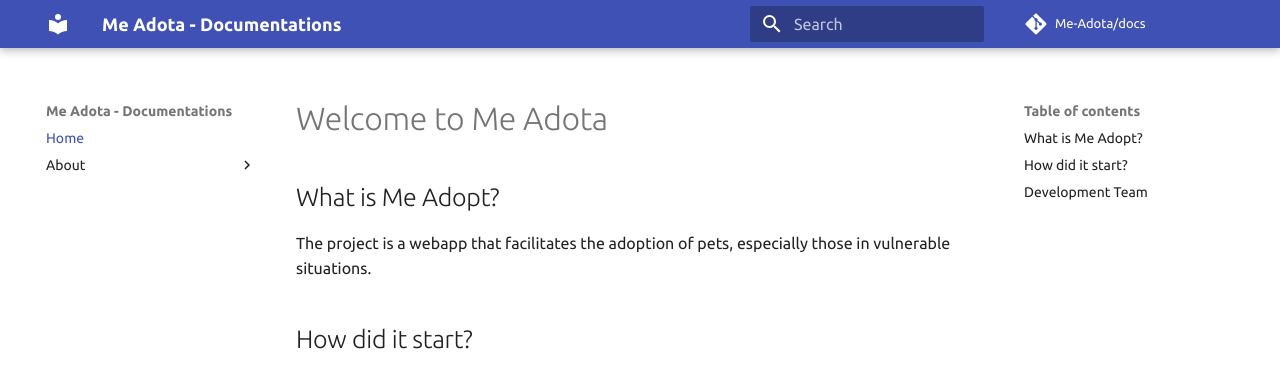
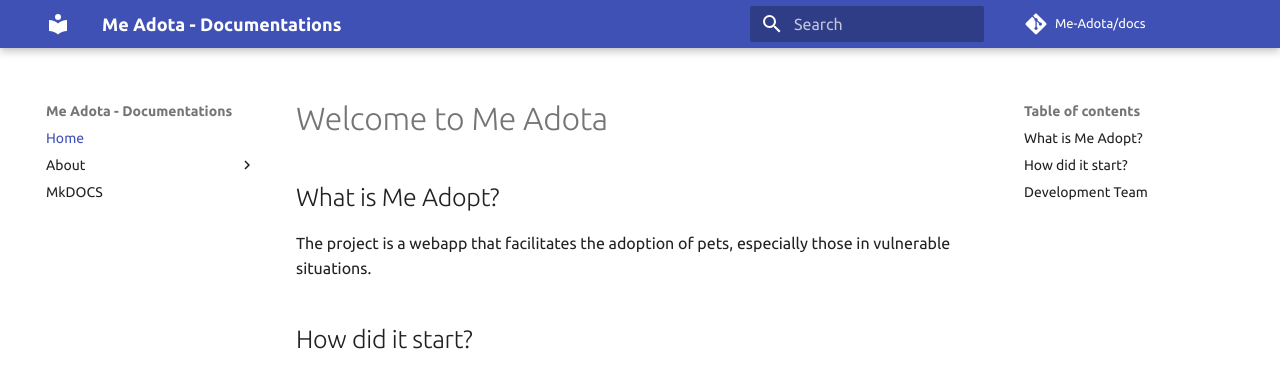
Before and after one commit to Me-Adota/docs, an MkDocs documentation site: the page built from docs/index.md, in a window 1280 px wide. Shown: the top 376 px of the page. Built offline with MkDocs 1.6.1 and Material for MkDocs 9.7.7, drawn with Linux system fonts in a browser that asks for light colours; comment, search, counter and statistics services are not loaded.

Commit message:
:arrow_up: Update mkdocs.yml #10

```diff
--- a/mkdocs.yml
+++ b/mkdocs.yml
@@ -5,7 +5,7 @@ nav:
   - About:
     - Global Information: about/about.md
     - Contributing: about/contributing.md
-
+  - MkDOCS: mkdocs.md
 theme:
   name: material
   language: en
```
